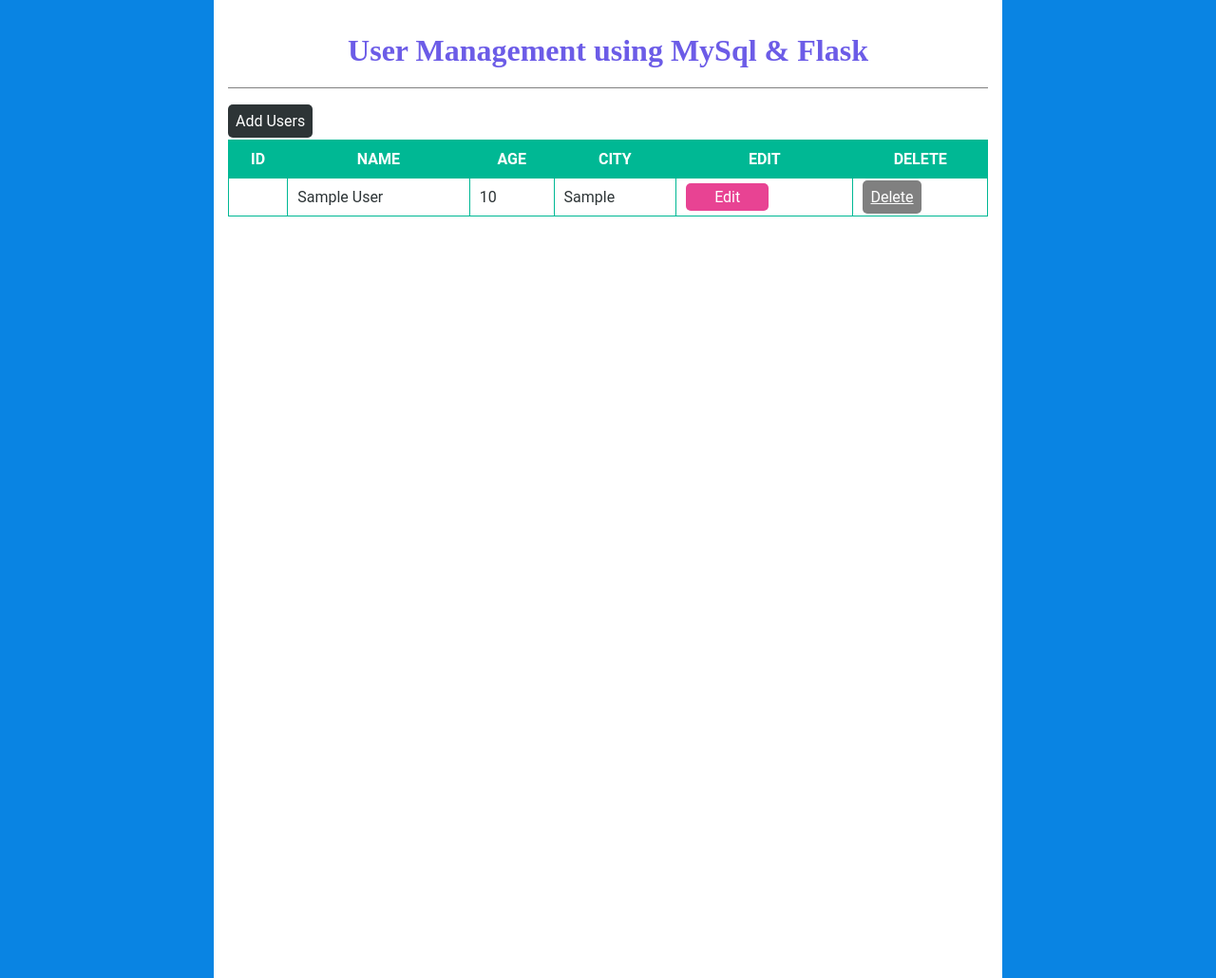
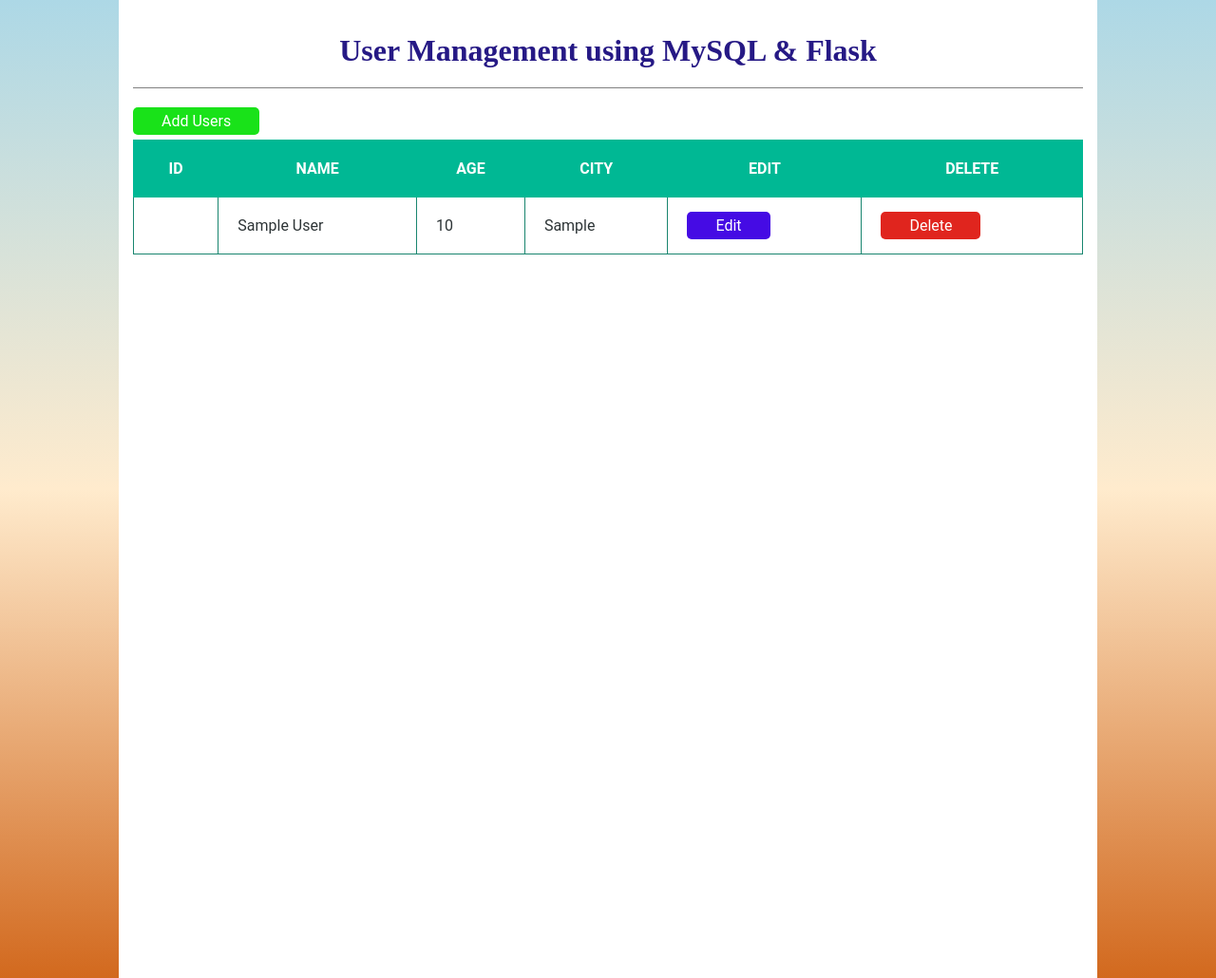
Before and after one commit to Mani-kandan-24-06/project24, a Flask app: page / in a window 1280 px wide. Shown: the whole page at 95% size. Run offline with Flask 3, Linux system fonts and the light colour scheme; tables that the repository leaves empty or names only in its code hold one stand-in row (values such as "Sample post"); some libraries are stand-ins or nearby versions.

Commit message:
updated code

```diff
--- a/app.py
+++ b/app.py
@@ -29,7 +29,7 @@
         con.execute(sql,[name,age,city])
         mysql.connection.commit()
         con.close()
-        flash("user Added Success")
+        flash("User Added Success!!!")
         return redirect(url_for("home"))
     return render_template("addUsers.html")
 
@@ -44,7 +44,7 @@
         con.execute(sql,[name,age,city,id])
         mysql.connection.commit()
         con.close()
-        flash("user Updated Success")
+        flash("User Updated Success!!!")
         return redirect(url_for("home"))
         con=mysql.connection.cursor()
     sql="select * from users where ID=%s"
@@ -59,7 +59,7 @@
     con.execute(sql,id)
     mysql.connection.commit()
     con.close()
-    flash("user Deleted Success")
+    flash("User Deleted Success!!!")
     return redirect(url_for("home"))
 
 if(__name__=='__main__'):
--- a/static/style.css
+++ b/static/style.css
@@ -3,11 +3,11 @@
 	padding:0px;
 }
 html{
-	background:#0984e3;
+	background:linear-gradient(lightblue,BlanchedAlmond,Chocolate);
 }
 body{
 	background:white;
-	width:800px;
+	width:1000px;
 	height:1000px;
 	margin:0 auto;
 	padding:15px;
@@ -20,7 +20,7 @@
 	font-family:Galada;
 	padding:20px;
 	margin-bottom:25px;
-	color:#6c5ce7;
+	color:#261985;
 }
 table{
 	width:100%;
@@ -28,8 +28,8 @@
 	margin-top:10px;
 }
 tr td,tr th{
-	border:1px solid #00b894;
-	padding:10px;
+	border:1px solid #19856f;
+	padding:20px;
 }
 
 
@@ -41,15 +41,19 @@
 }
 
 a,input[type=submit]{
-	padding:8px;
+	/* padding:10px; */
+	padding:5px 30px 5px 30px;
 	color:white;
-	background:grey;
+	background:rgb(224, 37, 30);
 	border-radius:5px;
 	border:none;
+	text-decoration: none;
+	text-align: center;
+
 }
 input[type=submit]{
 	margin-top:15px;
-	background:#00b894;
+	background:#25d115;
 	font-size:15px;
 }
 input[type=text]{
@@ -64,13 +68,15 @@
 
 label{
 	display:block;
-	margin-top:15px;
+	/* margin-top:15px; */
 	font-size:15px;
 	color:blue;
 	font-weight:bold;
+	text-align: center;
+
 }
 p a{
-	background:#2d3436;
+	background:#19e219;
 	text-decoration:none;
 }
 table td:nth-child(5) a{
@@ -78,11 +84,11 @@
 }
 
 table td:nth-child(5) a{
-	background:#e84393;
+	background:#450be4;
 	text-decoration:none;
 	padding:5px 30px 5px 30px;
 }
 h4{
 	text-align:right;
-	color:#6c5ce7;
+	color:#040213;
 }
--- a/templates/addUsers.html
+++ b/templates/addUsers.html
@@ -1,6 +1,6 @@
 <html>
 	<head>
-		<title>Manikandan</title>
+		<title>Add User</title>
 		<link rel="stylesheet" href= "{{url_for('static',filename='style.css')}}">
 	</head>
 	<h1>Add New Details</h1>
--- a/templates/editUser.html
+++ b/templates/editUser.html
@@ -1,6 +1,6 @@
 <html>
 	<head>
-		<title>Manikandan</title>
+		<title>Edit User</title>
 		<link rel="stylesheet" href= "{{url_for('static',filename='style.css')}}">
 	</head>
 	<h1>Update User Details</h1>
--- a/templates/home.html
+++ b/templates/home.html
@@ -4,7 +4,7 @@
 		<link rel="stylesheet" href= "{{url_for('static',filename='style.css')}}">
 	</head>
 	<body>
-		<h1>User Management using MySql & Flask</h1>
+		<h1>User Management using MySQL & Flask</h1>
 
 		<h4>
 			{% with messages = get_flashed_messages() %}
@@ -36,6 +36,6 @@
 					<td><a href="{{url_for('deleteUser',id=data.ID)}}">Delete</a></td>
 			    </tr>
 			{% endfor %}
-		</table
+			</table>
 	</body>
 </html>
```
